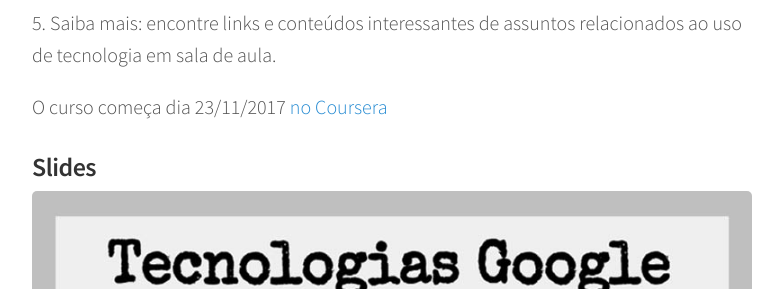
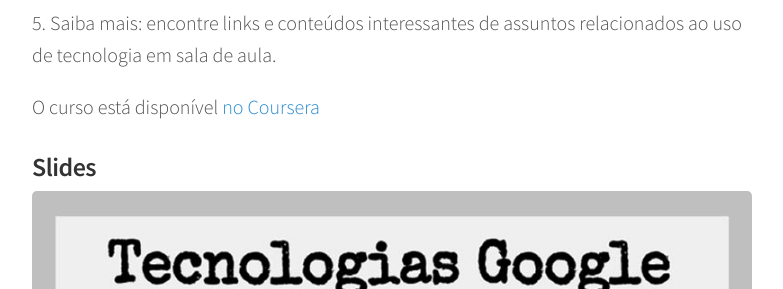
Before and after one commit to snvas/snvas.github.io, a Jekyll site: the page built from _posts/2017-01-06-sobre-a-google-educacao.markdown, in a window 1280 px wide and 900 px high, scrolled down 3976 px. Shown: the part 166-455 px from the top of the window, without its empty margins (248-1031 px from the left). Built offline with Jekyll 4.4.1, drawn with Linux system fonts in a browser that asks for light colours; nearby versions of some CDN libraries; comment, search, counter and statistics services are not loaded.

Commit message:
post google edu

```diff
--- a/_posts/2017-01-06-sobre-a-google-educacao.markdown
+++ b/_posts/2017-01-06-sobre-a-google-educacao.markdown
@@ -79,7 +79,7 @@
 4. Melhorar a experiência em sala de aula: utilize ferramentas online para melhorar a comunicação e aspectos visuais nas aulas.
 5. Saiba mais: encontre links e conteúdos interessantes de assuntos relacionados ao uso de tecnologia em sala de aula.
 
-O curso começa dia 23/11/2017 [no Coursera](https://www.coursera.org/learn/fundamentosgoogle){:target="_blank"}
+O curso está disponível [no Coursera](https://www.coursera.org/learn/fundamentosgoogle){:target="_blank"}
 
 ### Slides
 
```
